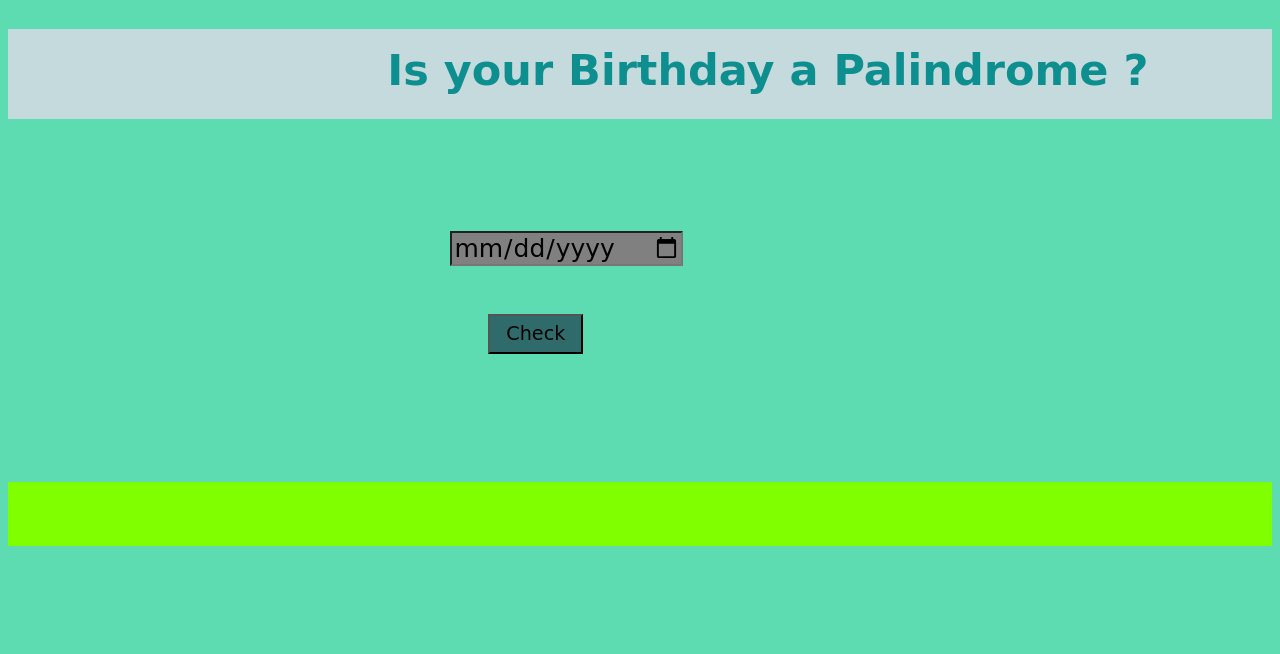
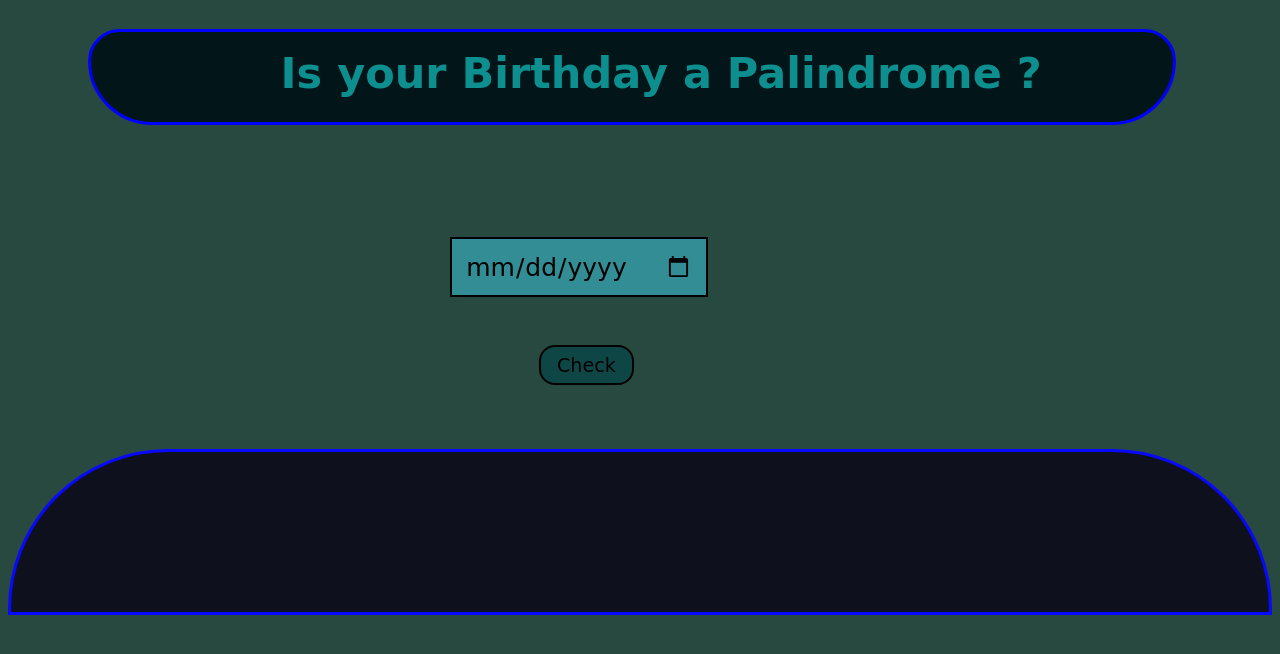
Before and after one commit to arpitkarnak/Palindrome-Birthday, a plain HTML site: page index.html in a window 1280 px wide. Drawn offline with Linux system fonts and the light colour scheme.

Commit message:
style
change some csss

```diff
--- a/style.css
+++ b/style.css
@@ -1,5 +1,7 @@
 * {
-  background-color: rgb(93, 219, 177);
+  background-color: rgb(40, 73, 63);
+
+  background-blend-mode: lighten;
   font-family: cursive;
 }
 
@@ -7,35 +9,49 @@
   font-weight: 800;
   font-size: 43px;
   color: rgb(14, 143, 143);
-  padding-left: 30%;
+  padding-left: 15%;
   padding-top: 1rem;
   padding-bottom: 1.5rem;
-  background-color: rgb(197, 218, 221);
+  background-color: rgb(2, 21, 24);
+  border-radius: 3em;
+  margin-left: 5rem;
+  margin-right: 6rem;
+  border: 3px solid blue;
+  border-top-left-radius: 4rem;
+  border-top-right-radius: 4rem;
 }
 
 #user-input {
   font-size: 25px;
+  padding: 0.8rem;
   margin-top: 5.2rem;
   margin-left: 35%;
-  background-color: rgb(128, 128, 128);
+  background-color: rgb(50, 141, 148);
+  border: 2px solid black;
 }
 
 #output-btn {
   font-size: larger;
   margin-top: 3rem;
-  margin-left: 38%;
+  margin-left: 42%;
   padding-left: 1rem;
   padding-right: 1rem;
   padding-top: 0.4rem;
   padding-bottom: 0.4rem;
-  background-color: rgb(48, 107, 107);
+  background-color: rgb(14, 70, 70);
+  border: 2px solid black;
+  border-radius: 1rem;
 }
 
 #output {
   font-size: xx-large;
-  margin-top: 4em;
+  margin-top: 2em;
   padding-left: 5em;
-  background-color: chartreuse;
-  padding-top: 2rem;
-  padding-bottom: 2rem;
+  background-color: rgb(14, 17, 29);
+  padding-top: 4rem;
+  border-top-left-radius: 10rem;
+  border-top-right-radius: 10rem;
+  color: yellowgreen;
+  padding-bottom: 3em;
+  border: 3px solid rgb(8, 8, 255);
 }
```
